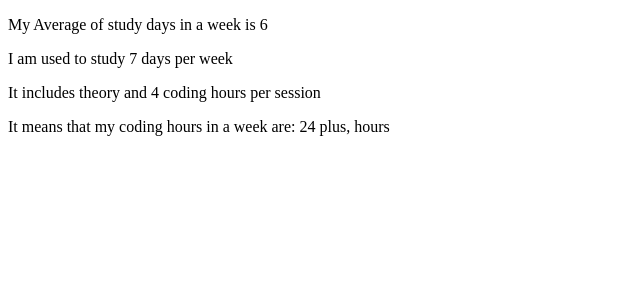
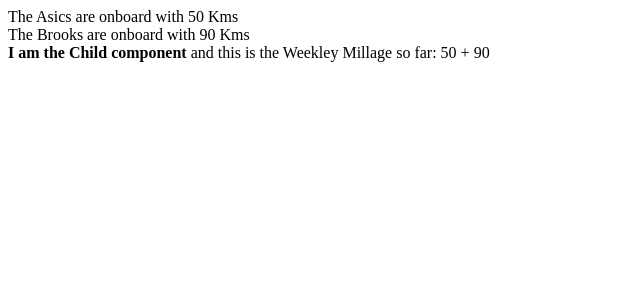
Before and after one commit to nigmasilmi/react-essential-training, a React (Create React App) app in the folder first-react/: page / in a window 1280 px wide. Shown: the top 300 px of the page, without its empty margins (0-640 px from the left). Built offline with nearby package versions, Linux system fonts and the light colour scheme.

Commit message:
Compose Components

```diff
--- a/first-react/src/index.js
+++ b/first-react/src/index.js
@@ -1,49 +1,31 @@
 import React from 'react';
 import ReactDOM from 'react-dom';
 
-// Data
-const studyHoursData = {
 
-  average: 6,
-  daysPerWeek: 7,
-  codingPerSession: 4,
-  dummy: "yeah"
-
+const KmsCounter = ({ equipOne, equipTwo }) => {
+  return (
+    <section>
+      <article>
+        <div> <strong>I am the Child component</strong> and this is the Weekley Millage so far: {equipOne} + {equipTwo} </div>
+      </article>
+    </section>
+  )
 };
 
-const codingPerWeek = (average, codingPerSession) => {
-  return average * codingPerSession;
-};
-
-// Function Component
-
-const CodingPerWFunk = ({ average, daysPerWeek, codingPerSession }) => {
-
+const EquipShare = ({ asicsKms, brooksKms }) => {
   return (
-    <section className="funkSection">
-      <div><p>
-        My Average of study days in a week is {average}
-      </p></div>
-      <div><p>
-        I am used to study {daysPerWeek} days per week <br />
-      </p></div>
-      <div><p>
-        It includes theory and {codingPerSession} coding hours per session
-    </p></div>
-      <div><p>
-        It means that my coding hours in a week are: {codingPerWeek(average, codingPerSession)} plus, hours
-    </p></div>
+    <section>
+      <div>The Asics are onboard with {asicsKms} Kms </div>
+      <div>The Brooks are onboard with {brooksKms} Kms </div>
+      <KmsCounter equipOne={asicsKms} equipTwo={brooksKms} />
     </section>
   )
-
 };
 
 ReactDOM.render(
+  <div>
+    <EquipShare asicsKms={50} brooksKms={90} />
+  </div>,
+  document.getElementById("root")
 
-  <CodingPerWFunk
-    average={studyHoursData.average}
-    daysPerWeek={studyHoursData.daysPerWeek}
-    codingPerSession={studyHoursData.codingPerSession}
-  />,
-  document.getElementById("root")
 );
```
